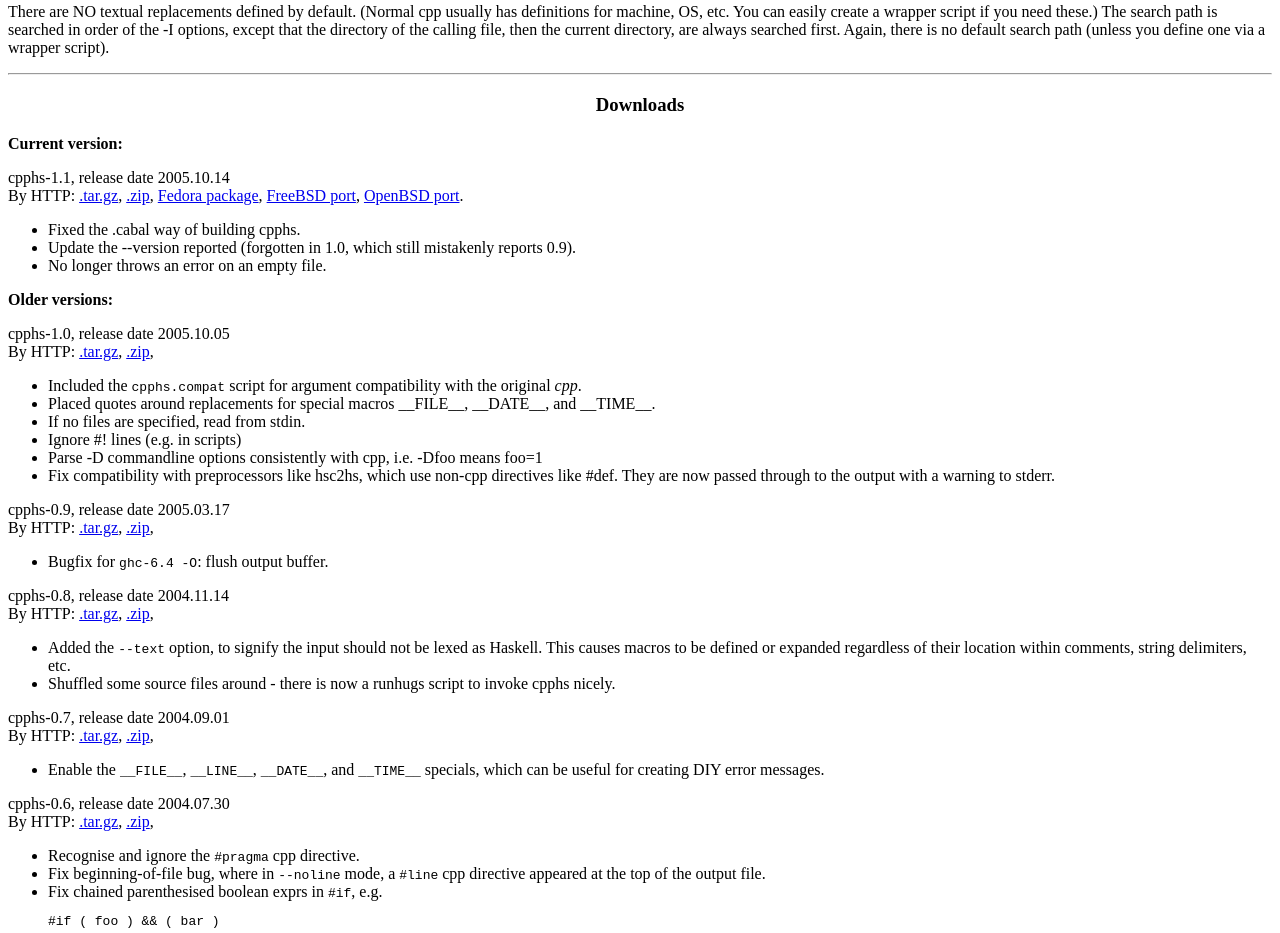
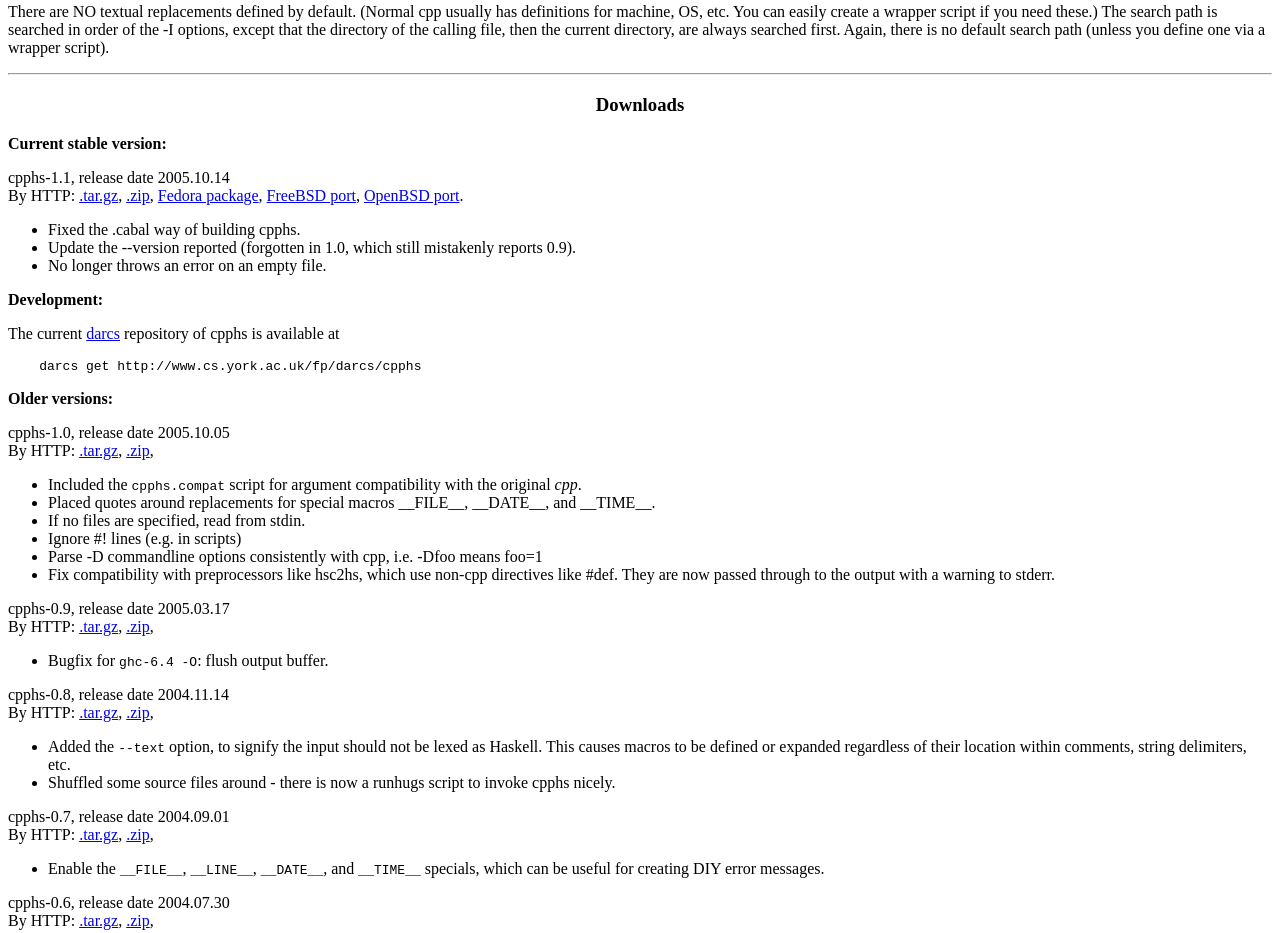
Before and after one commit to flowbox-public/cpphs, a plain HTML site: page docs/index.html in a window 1280 px wide. Shown: the part 1535-2468 px from the top of the page. Drawn offline with Linux system fonts and the light colour scheme.

Commit message:
[cpphs @ 2005-12-15 17:39:31 by malcolm]
Add pointer to darcs repository.

```diff
--- a/docs/index.html
+++ b/docs/index.html
@@ -165,7 +165,7 @@ is no default search path (unless you define one via a wrapper script).
 <center><h3><a name="download">Downloads</a></h3></center>
 
 <p>
-<b>Current version:</b>
+<b>Current stable version:</b>
 <p>
 cpphs-1.1, release date 2005.10.14<br>
 By HTTP:
@@ -180,6 +180,15 @@ By HTTP:
      mistakenly reports 0.9).
 <li> No longer throws an error on an empty file.
 </ul>
+
+<p>
+<b>Development:</b>
+<p>
+The current <a href="http://darcs.net/">darcs</a> repository of
+cpphs is available at
+<pre>
+    darcs get http://www.cs.york.ac.uk/fp/darcs/cpphs
+</pre>
 
 <p>
 <b>Older versions:</b>
```
